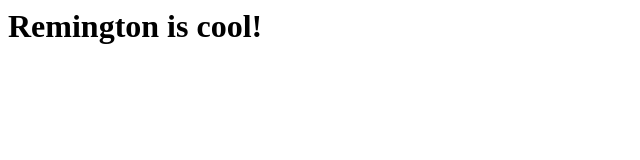
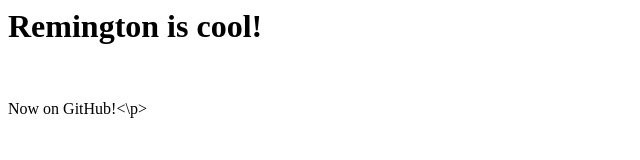
Before and after one commit to ryanroth83/Remington-Site, a plain HTML site: page index.html in a window 1280 px wide. Shown: the whole page, without its empty margins (0-640 px from the left). Drawn offline with Linux system fonts and the light colour scheme.

Commit message:
Update index.html

```diff
--- a/index.html
+++ b/index.html
@@ -1 +1,3 @@
 <h1>Remington is cool!</h1>
+<br>
+<p>Now on GitHub!<\p>
```
